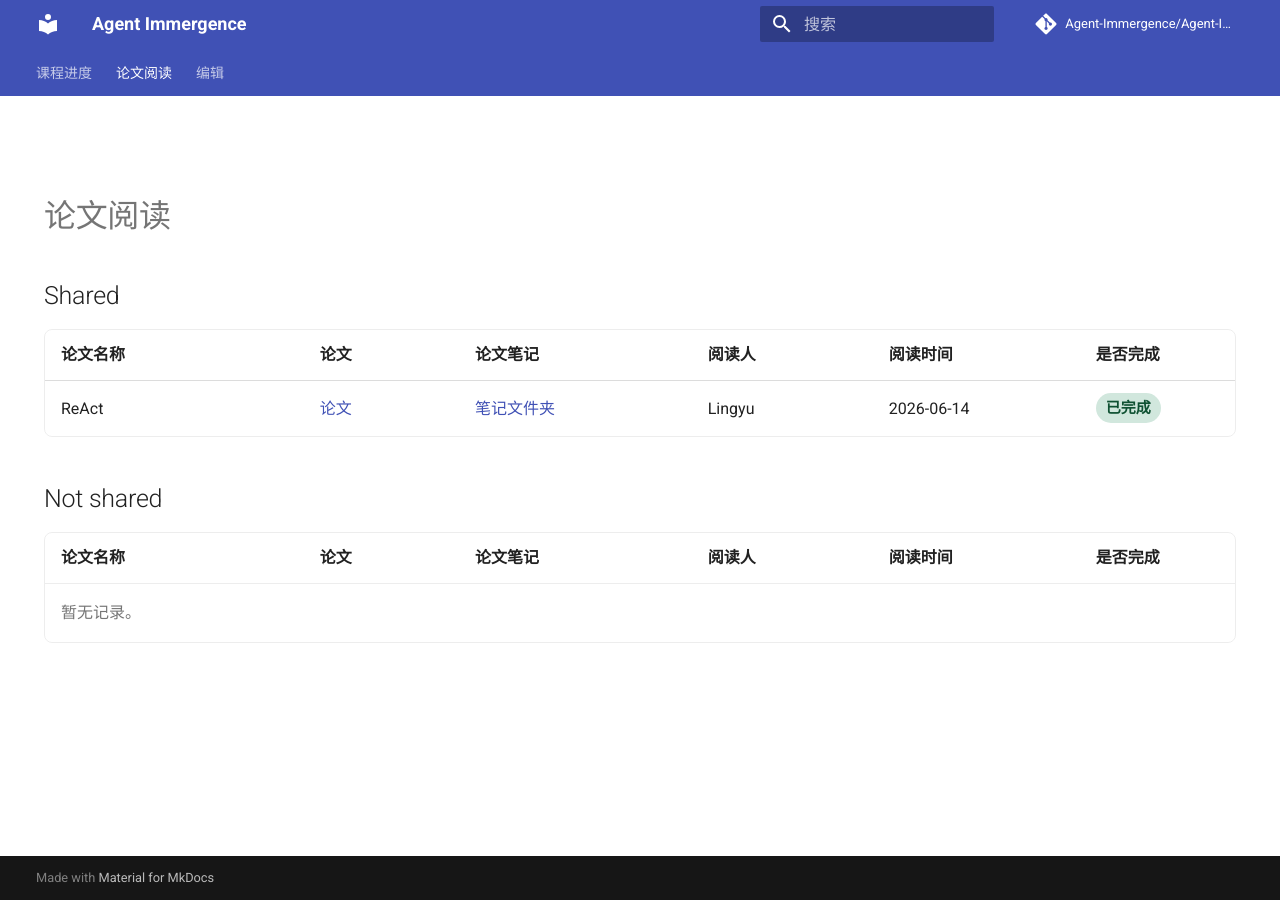
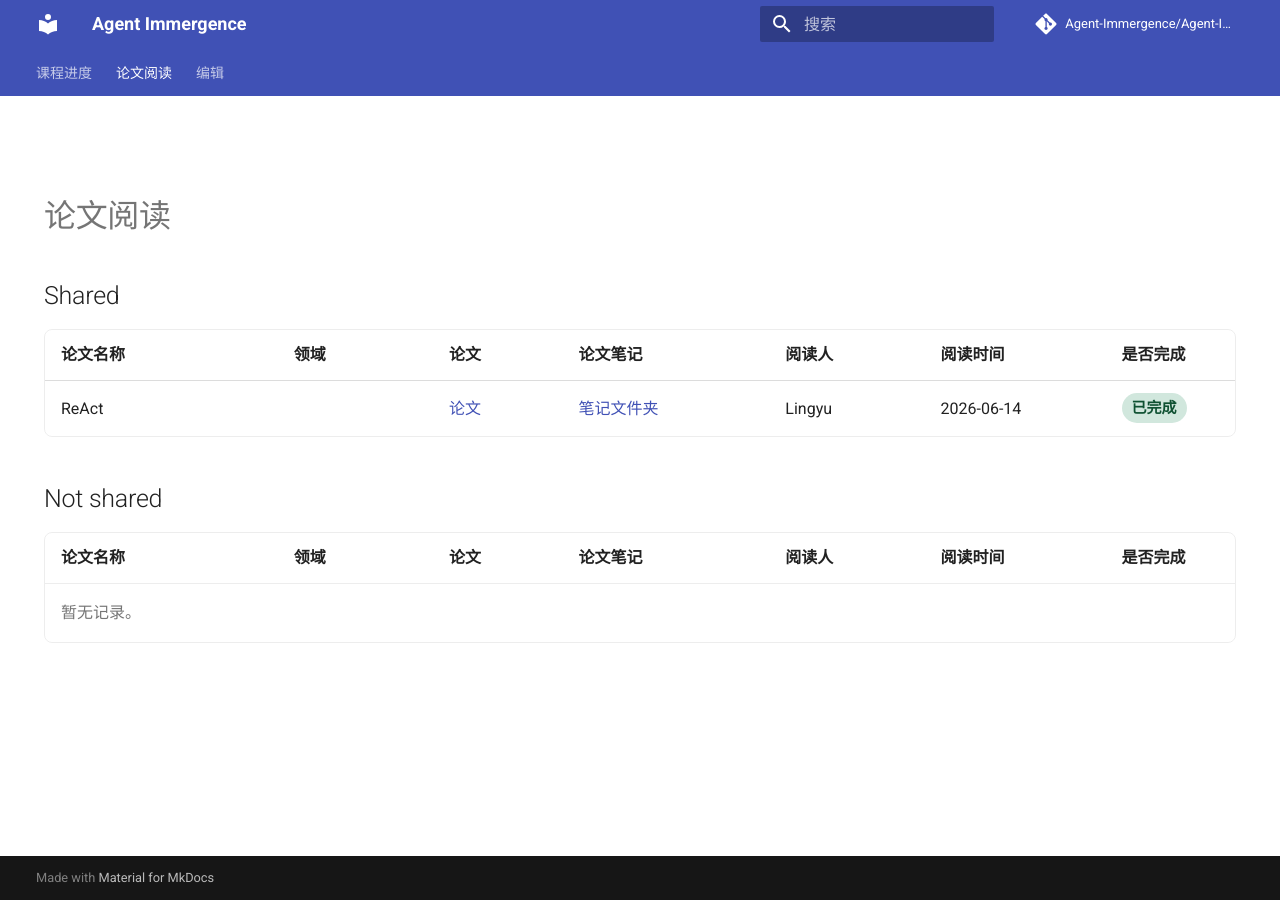
Before and after one commit to Agent-Immergence/Agent-Immergence.github.io, an MkDocs documentation site: the page built from docs/papers.md, in a window 1280 px wide. Built offline with MkDocs 1.6.1 and Material for MkDocs 9.7.7, drawn with Linux system fonts in a browser that asks for light colours; comment, search, counter and statistics services are not loaded.

Commit message:
Add domain column to paper reading tables.
Shows and edits a new 领域 field on both Shared and Not shared paper tables.

Co-authored-by: Cursor <cursoragent@cursor.com>

```diff
--- a/docs/assets/data/site-data.json
+++ b/docs/assets/data/site-data.json
@@ -54,6 +54,7 @@
     "shared": [
       {
         "title": "ReAct",
+        "field": "",
         "paperPath": "files/papers/1781407212538-ReAct.pdf",
         "notePath": "files/notes/1781407212541-ReAct/index.md",
         "reader": "Lingyu",
--- a/docs/assets/js/admin.js
+++ b/docs/assets/js/admin.js
@@ -437,6 +437,7 @@
         return `
           <tr>
             <td><input data-paper-field="${key}:title" value="${escapeAttribute(paper.title || "")}" /></td>
+            <td><input data-paper-field="${key}:field" value="${escapeAttribute(paper.field || "")}" /></td>
             <td>
               <div class="file-field">
                 <input data-paper-field="${key}:paperPath" value="${escapeAttribute(paper.paperPath || "")}" />
@@ -471,6 +472,7 @@
           <thead>
             <tr>
               <th>论文名称</th>
+              <th>领域</th>
               <th>论文</th>
               <th>论文笔记</th>
               <th>阅读人</th>
@@ -479,7 +481,7 @@
               <th>操作</th>
             </tr>
           </thead>
-          <tbody>${rows || `<tr><td colspan="7" class="muted-text">暂无论文。点击上方“添加一行”。</td></tr>`}</tbody>
+          <tbody>${rows || `<tr><td colspan="8" class="muted-text">暂无论文。点击上方“添加一行”。</td></tr>`}</tbody>
         </table>
       </div>
     `;
@@ -595,6 +597,7 @@
   function addPaper(section) {
     state.papers[section].push({
       title: "",
+      field: "",
       paperPath: "",
       notePath: "",
       reader: state.members[0]?.name || "",
@@ -749,6 +752,7 @@
     ["shared", "notShared"].forEach((section) => {
       normalized.papers[section] = normalized.papers[section].map((paper) => ({
         title: paper.title || "",
+        field: paper.field || "",
         paperPath: paper.paperPath || "",
         notePath: paper.notePath || "",
         reader: paper.reader || "",
--- a/docs/assets/js/site.js
+++ b/docs/assets/js/site.js
@@ -133,6 +133,7 @@
             (paper) => `
               <tr>
                 <td class="paper-title-cell">${escapeHtml(paper.title || "")}</td>
+                <td>${escapeHtml(paper.field || "")}</td>
                 <td class="link-cell">${renderFileLink(paper.paperPath, "论文")}</td>
                 <td class="link-cell">${renderNoteLink(paper.notePath)}</td>
                 <td>${escapeHtml(paper.reader || "")}</td>
@@ -142,7 +143,7 @@
             `
           )
           .join("")
-      : `<tr><td colspan="6" class="table-empty muted-text">暂无记录。</td></tr>`;
+      : `<tr><td colspan="7" class="table-empty muted-text">暂无记录。</td></tr>`;
 
     return `
       <section class="tracker-section">
@@ -151,6 +152,7 @@
           <table class="tracker-table paper-table">
             <colgroup>
               <col class="paper-title-col" />
+              <col class="paper-field-col" />
               <col class="paper-file-col" />
               <col class="paper-note-col" />
               <col class="paper-reader-col" />
@@ -160,6 +162,7 @@
             <thead>
               <tr>
                 <th>论文名称</th>
+                <th>领域</th>
                 <th>论文</th>
                 <th>论文笔记</th>
                 <th>阅读人</th>
--- a/docs/stylesheets/extra.css
+++ b/docs/stylesheets/extra.css
@@ -111,27 +111,31 @@ body {
 }
 
 .paper-table .paper-title-col {
-  width: 20%;
+  width: 18%;
+}
+
+.paper-table .paper-field-col {
+  width: 12%;
 }
 
 .paper-table .paper-file-col {
+  width: 10%;
+}
+
+.paper-table .paper-note-col {
+  width: 16%;
+}
+
+.paper-table .paper-reader-col {
   width: 12%;
 }
 
-.paper-table .paper-note-col {
-  width: 18%;
-}
-
-.paper-table .paper-reader-col {
+.paper-table .paper-date-col {
   width: 14%;
 }
 
-.paper-table .paper-date-col {
-  width: 16%;
-}
-
 .paper-table .paper-status-col {
-  width: 12%;
+  width: 10%;
 }
 
 .paper-table .link-cell,
--- a/mkdocs.yml
+++ b/mkdocs.yml
@@ -20,7 +20,7 @@ extra_css:
   - stylesheets/extra.css
 
 extra_javascript:
-  - assets/js/site.js?v=2
+  - assets/js/site.js?v=3
 
 markdown_extensions:
   - admonition
```
